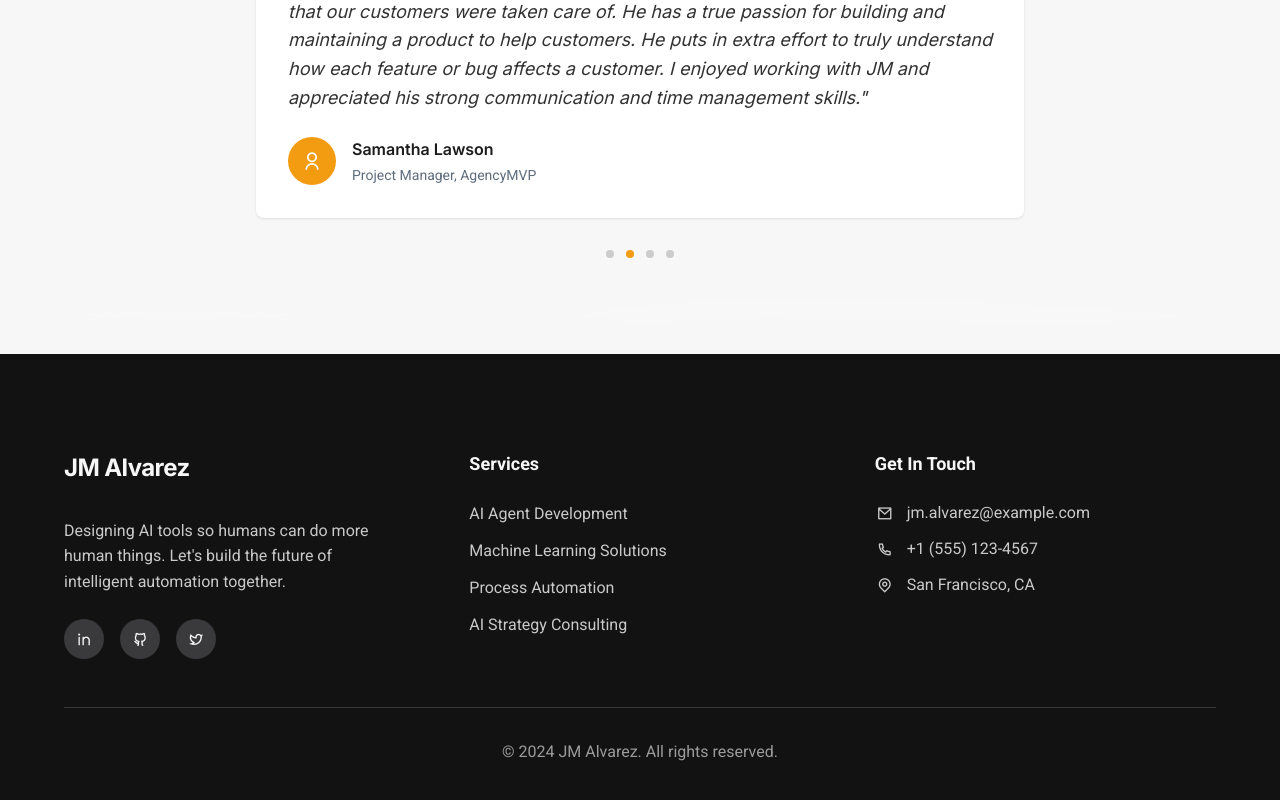
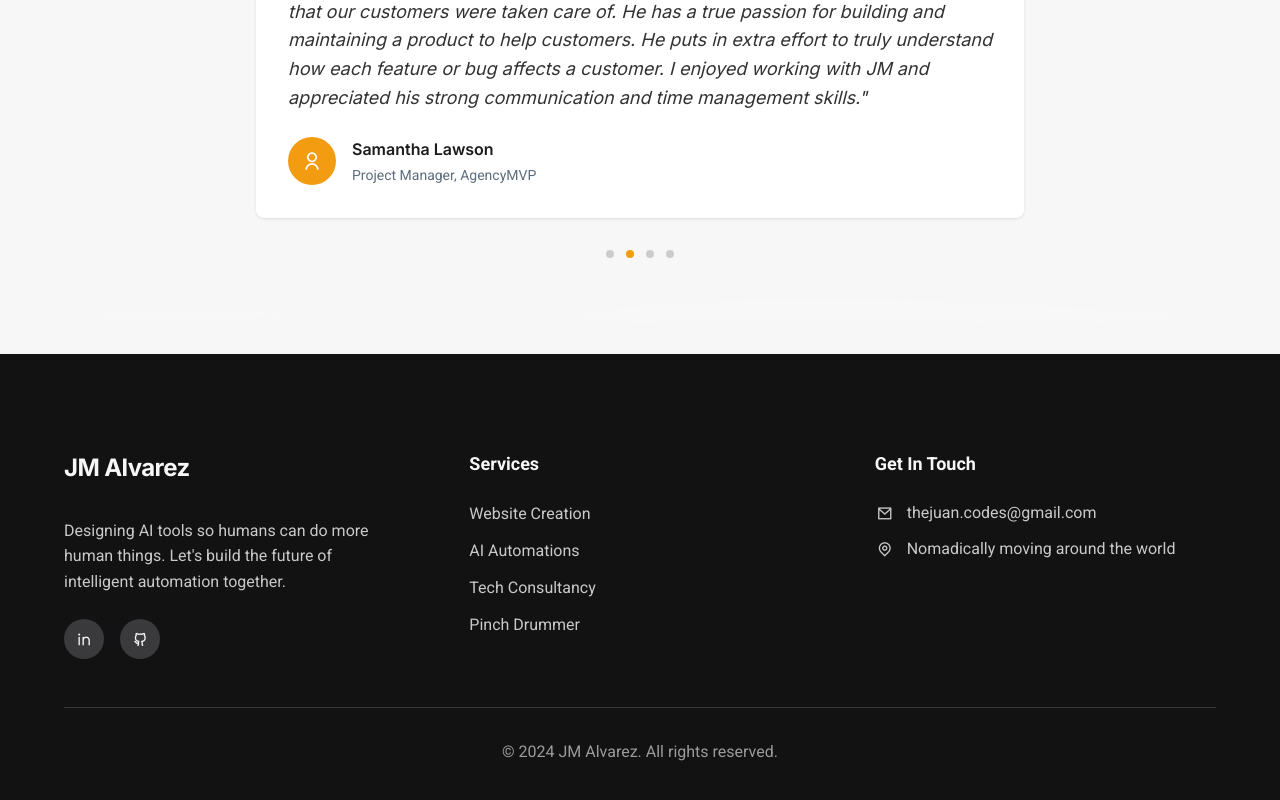
Before and after one commit to thatjuancodes/thejuan.codes, a React (Create React App) app: page / in a window 1280 px wide. Shown: the part 2145-2945 px from the top of the page. Built offline with nearby package versions, Linux system fonts and the light colour scheme.

Commit message:
update footer details

```diff
--- a/src/components/Footer/Footer.tsx
+++ b/src/components/Footer/Footer.tsx
@@ -4,22 +4,20 @@ import './Footer.css';
 
 const Footer: React.FC = () => {
   const services: Service[] = [
-    { id: 1, name: 'AI Agent Development', href: '#' },
-    { id: 2, name: 'Machine Learning Solutions', href: '#' },
-    { id: 3, name: 'Process Automation', href: '#' },
-    { id: 4, name: 'AI Strategy Consulting', href: '#' }
+    { id: 1, name: 'Website Creation', href: '#projects' },
+    { id: 2, name: 'AI Automations', href: '#projects' },
+    { id: 3, name: 'Tech Consultancy', href: '#testimonials' },
+    { id: 4, name: 'Pinch Drummer', href: '#' }
   ];
 
   const socialLinks: SocialLink[] = [
-    { id: 1, name: 'LinkedIn', href: '#', icon: 'ri-linkedin-line' },
-    { id: 2, name: 'GitHub', href: '#', icon: 'ri-github-line' },
-    { id: 3, name: 'Twitter', href: '#', icon: 'ri-twitter-line' }
+    { id: 1, name: 'LinkedIn', href: 'https://www.linkedin.com/in/juanmiguelalvarezcodes/', icon: 'ri-linkedin-line' },
+    { id: 2, name: 'GitHub', href: 'https://github.com/thatjuancodes', icon: 'ri-github-line' }
   ];
 
   const contactInfo: ContactInfo[] = [
-    { id: 1, type: 'email', value: 'jm.alvarez@example.com', icon: 'ri-mail-line' },
-    { id: 2, type: 'phone', value: '+1 (555) 123-4567', icon: 'ri-phone-line' },
-    { id: 3, type: 'location', value: 'San Francisco, CA', icon: 'ri-map-pin-line' }
+    { id: 1, type: 'email', value: 'thejuan.codes@gmail.com', icon: 'ri-mail-line' },
+    { id: 2, type: 'location', value: 'Nomadically moving around the world', icon: 'ri-map-pin-line' }
   ];
 
   return (
```
